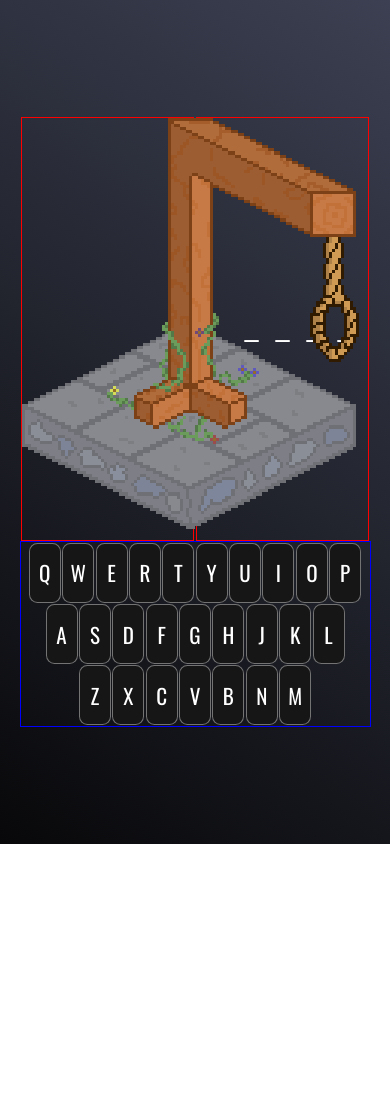
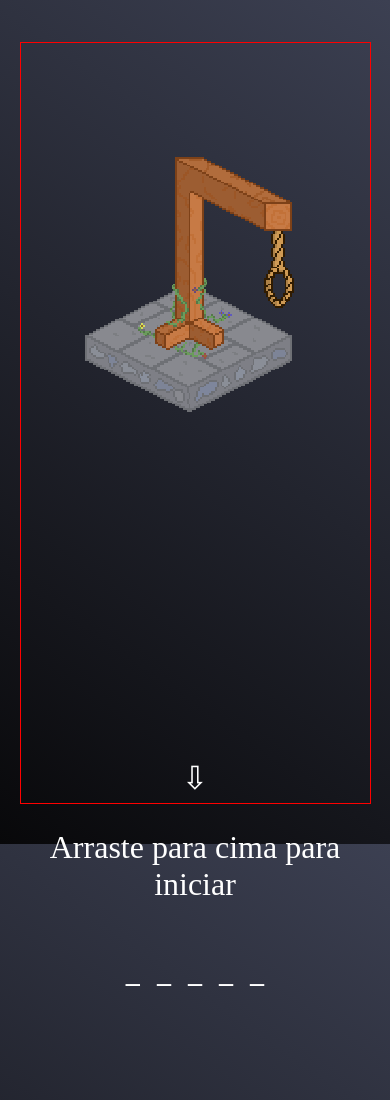
Before and after one commit to LucianoKohler/forca, a plain HTML site: page index.html in a window 390 px wide. Shown: the top 1100 px of the page. Before the commit the page ends 844 px from the top, so only its background shows below. Drawn offline with Linux system fonts and the light colour scheme.

Commit message:
inicio do site em mobile

```diff
--- a/css/style.css
+++ b/css/style.css
@@ -14,6 +14,7 @@ body{
     src: url(../assets/Font/Oswald-VariableFont_wght.ttf);
 }
 
+
 .container{
     display: flex;
     justify-content: space-evenly;
@@ -22,8 +23,8 @@ body{
     flex-wrap: wrap;
 }
 
+
 .forca, .palavra{
-    border: 1px solid red;
     width:48.98%;
     height: 50vh;
 }
@@ -37,8 +38,7 @@ body{
 }
 
 #svg{
-    position: relative;
-    width: 40vh;
+    width: 35vh;
 }
 
 .forca h1{
@@ -49,7 +49,6 @@ body{
 
 .kbd{
     width: 100%;
-    border: 1px solid blue;
     display: grid;
 }
 
@@ -70,3 +69,42 @@ body{
     height: 7vh;
     border-radius: 1vh;
 }
+
+.swipe-to-play{
+    display: none;
+}
+
+@media (max-width: 920px) {
+    .container{
+        flex-wrap: wrap ;
+    }
+
+    .forca{
+        position: relative;
+        top: 5vh;
+        width: 100%;
+        height: 90vh;
+        border: 1px solid red;
+    }
+
+    .forca, .palavra{
+        width: 100%;
+        justify-content: center;
+    }
+
+    #svg{
+        position: relative;
+        top: 15%;
+        left: 18.5%;
+        width: 60%;
+    }
+
+    .swipe-to-play{
+        position: absolute;
+        top: 90%;
+        display: block;
+        font-size: 2em;
+        width: 100%;
+        text-align: center;
+    }
+}
--- a/index.html
+++ b/index.html
@@ -5,12 +5,17 @@
     <meta http-equiv="X-UA-Compatible" content="IE=edge">
     <meta name="viewport" content="width=device-width, initial-scale=1.0">
     <link rel="stylesheet" href="css/style.css">
+    <link rel="icon" href="img/forca-icon.svg">
     <title>forca</title>
 </head>
 <body>
     <div class="container">
         <div class="forca">
             <img id="svg" src="img/forca.svg">
+            <div class="swipe-to-play">
+                <p>&#8681;</p>
+                <p>Arraste para cima para iniciar</p>
+            </div>
         </div>
         <div class="palavra"><h3>_ _ _ _ _</h3></div>
         <div class="kbd">
```
Also changed, not shown: assets/Font/README.txt (deleted), img/forca-icon.svg (added).
